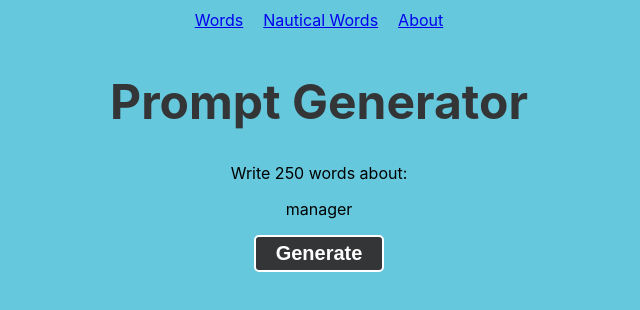
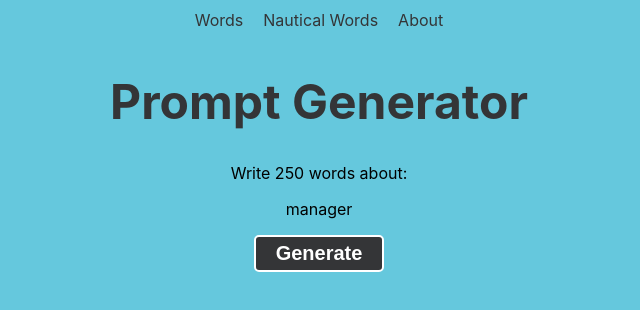
Before and after one commit to sharkham/prompt-generator, a React (Create React App) app: page / in a window 1280 px wide. Shown: the top 310 px of the page, without its empty margins (321-961 px from the left). Built offline with nearby package versions, Linux system fonts and the light colour scheme.

Commit message:
Adds more styling to nav-links

```diff
--- a/src/App.css
+++ b/src/App.css
@@ -56,6 +56,8 @@ h1 {
   position: relative;
   text-align: center;
   transition: ease-in .3s;
+  text-decoration: none;
+  color: #343537
 }
 
 .nav-link:hover,
```
